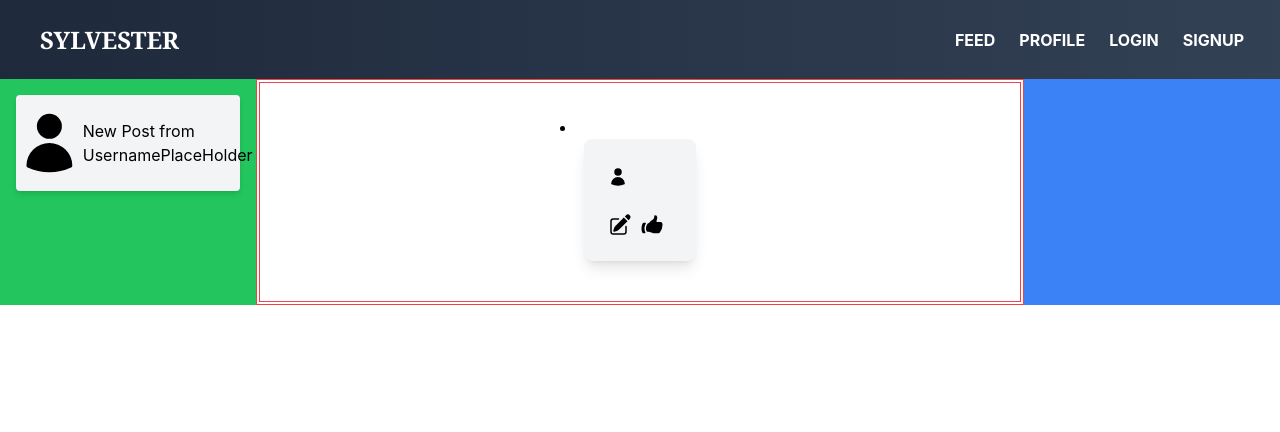
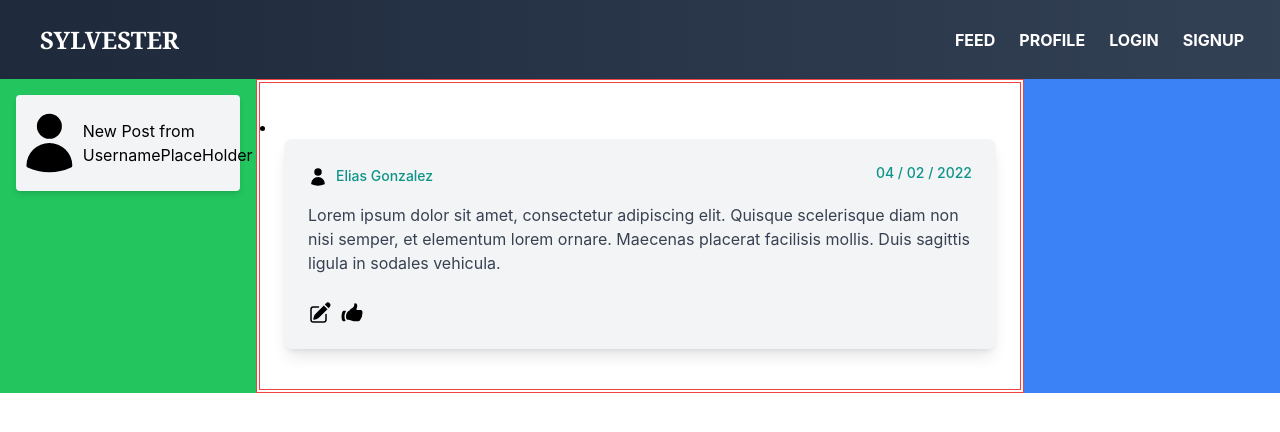
Before and after one commit to Michael-Robertson2/PrimaryKeys-P2-Frontend, a React (Create React App) app in the folder my-app/: page /feed in a window 1280 px wide. Shown: the top 432 px of the page. Built offline with nearby package versions, Linux system fonts and the light colour scheme.

Commit message:
Change FeedPage to make use of the new Post component

```diff
--- a/my-app/src/pages/FeedPage.tsx
+++ b/my-app/src/pages/FeedPage.tsx
@@ -3,7 +3,11 @@ import Post from "../components/Post";
 function FeedPage(){
     return (
         <div className="flex flex-col items-center border-double border-4 border-red-500">
-        <Post/>
+        <Post id="ANYTHING GOES"
+                name="Elias Gonzalez"
+                icon="IGNORED"
+                date="04 / 02 / 2022"
+                message="Lorem ipsum dolor sit amet, consectetur adipiscing elit. Quisque scelerisque diam non nisi semper, et elementum lorem ornare. Maecenas placerat facilisis mollis. Duis sagittis ligula in sodales vehicula."/>
         </div>
     );
 }
```
